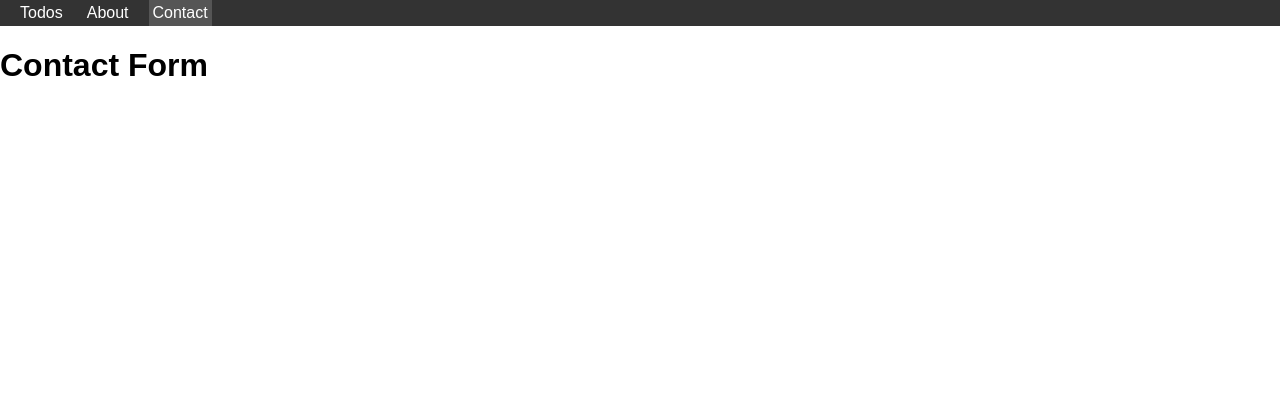
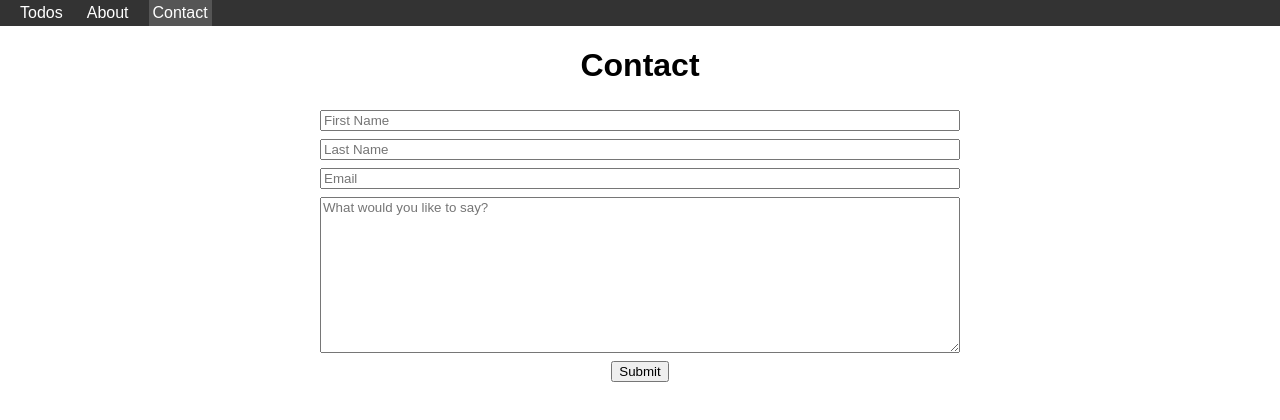
Before and after one commit to trmeade/to-do-react-app, a React (Vite) app: page /ContactForm in a window 1280 px wide. Shown: the top 420 px of the page. Built offline with nearby package versions, Linux system fonts and the light colour scheme.

Commit message:
First implementation of Contact Form

```diff
--- a/src/ContactForm.jsx
+++ b/src/ContactForm.jsx
@@ -3,7 +3,50 @@ export function ContactForm() {
 
   return (
     <>
-      <h1>Contact Form</h1>
+      <h1 id="contact">Contact</h1>
+      {/* <form action="https://formspree.io/f/xldeeoyq" method="POST"> */}
+      <form className="contact-form" action="" method="">
+        <div className="form-row">
+          <input className="form-input"
+            required
+            type="text"
+            name="first-name"
+            id="first-name"
+            placeholder="First Name"
+          />
+        </div>
+        <div className="form-row">
+          <input className="form-input"
+            required
+            type="text"
+            name="last-name"
+            id="last-name"
+            placeholder="Last Name"
+          />
+        </div>
+        <div className="form-row">
+          <input className="form-input"
+            required
+            type="email"
+            name="email"
+            id="email"
+            placeholder="Email"
+          />
+        </div>
+        <div className="form-row">
+          <textarea className="form-input"
+            required
+            name="message"
+            id="message"
+            cols="30"
+            rows="10"
+            placeholder="What would you like to say?"
+          ></textarea>
+        </div>
+        <div className="form-row">
+          <input className="btn" type="submit" value="Submit"/>
+        </div>
+      </form>
     </>
   )
 }
--- a/src/styles.css
+++ b/src/styles.css
@@ -8,7 +8,7 @@ body {
 }
 
 .container {
-  /* text-align: center; */
+  text-align: center;
   /* justify-content: center; */
 }
 
@@ -79,3 +79,12 @@ body {
 .status-bar-row {
   margin: 1rem;
 }
+
+.contact-form {
+
+}
+
+.form-input {
+  margin: .25rem;
+  width: 50%;
+}
```
